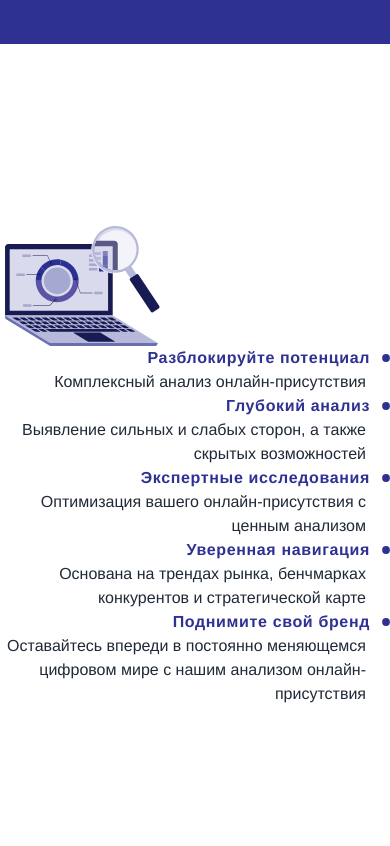
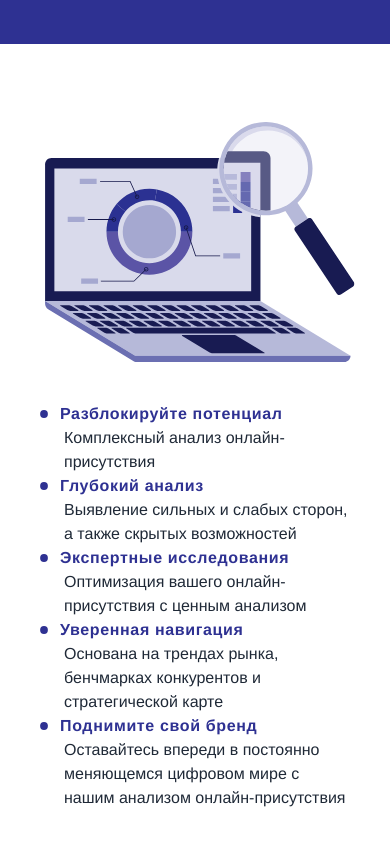
Before and after one commit to Najibmansour/novyi-koncept, a Next.js app: page / in a window 390 px wide. Shown: the part 800-1646 px from the top of the page. Built offline with nearby package versions, Linux system fonts and the light colour scheme.

Commit message:
page 2 mobile port

```diff
--- a/src/components/Pages/page2.jsx
+++ b/src/components/Pages/page2.jsx
@@ -1,3 +1,4 @@
+"use client";
 import React from "react";
 import Laptop from "../svgs/laptop";
 import Bullet from "../svgs/bullet";
@@ -31,24 +32,28 @@ const descList = [
 ];
 
 const Page2 = () => {
+  const isMobile = window.innerWidth <= 768 ? true : false;
+
   return (
     <div className=" flex justify-center items-center w-screen h-screen  ">
-      <div className=" grid lg:grid-cols-2 grid-cols-1 ">
+      <div className=" grid lg:grid-cols-2 grid-cols-1 gap-10 lg:gap-0">
         <div className=" lg:order-last">
           <Laptop />
         </div>
         <div className=" flex items-center">
-          <ul dir="rtl" className="lg:mr-20">
+          <ul dir={isMobile ? "ltr" : "rtl"} className="lg:mr-20 pl-10">
             {descList.map((e) => {
               return (
                 <li key={e.id} className="">
                   <p className="flex flex-row">
                     <Bullet />
-                    <span className="mr-3 font-bold lg:text-xl text-primary tracking-[0.04rem]">
+                    <span className="lg:mr-3 ml-3 font-bold lg:text-xl text-primary tracking-[0.04rem]">
                       {e.title}
                     </span>
                   </p>
-                  <p className="mr-6">{e.desc}</p>
+                  <p className="lg:mr-6 ml-6 lg:pl-64 pr-10 lg:pr-0">
+                    {e.desc}
+                  </p>
                 </li>
               );
             })}
--- a/src/components/svgs/laptop.jsx
+++ b/src/components/svgs/laptop.jsx
@@ -2,9 +2,9 @@ import React from "react";
 
 const Laptop = () => {
   return (
-    <div>
+    <div className="flex justify-center">
       <svg
-        className="lg:w-[40rem] w-[10rem]"
+        className="lg:w-[40rem] w-[20rem]"
         viewBox="0 0 572 430"
         fill="none"
         xmlns="http://www.w3.org/2000/svg"
--- /dev/null
+++ b/src/lib/IsMobile.tsx
@@ -0,0 +1,30 @@
+import { useEffect, useState } from "react";
+
+const useIsMobile = (px_width: number) => {
+  const [width, setWidth] = useState<number>(0);
+  const [isMobile, setIsMobile] = useState(false);
+  function handleWindowSizeChange() {
+    setWidth(window.innerWidth);
+  }
+
+  useEffect(() => {
+    setWidth(window.innerWidth);
+    setIsMobile(width <= 768);
+    window.addEventListener("resize", handleWindowSizeChange);
+    return () => {
+      window.removeEventListener("resize", handleWindowSizeChange);
+    };
+  }, [width]);
+
+  useEffect(() => {
+    setIsMobile(width <= px_width);
+  }, [px_width, width]);
+
+  if (isMobile === null) {
+    return false;
+  }
+
+  return isMobile;
+};
+
+export default useIsMobile;
```
